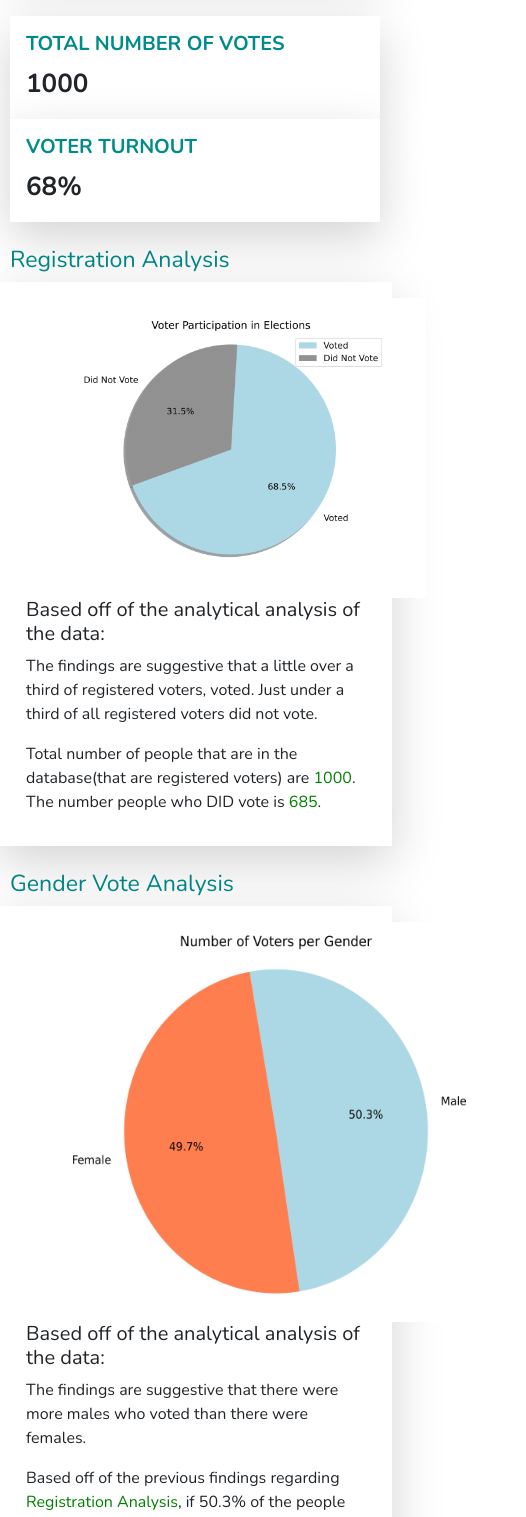
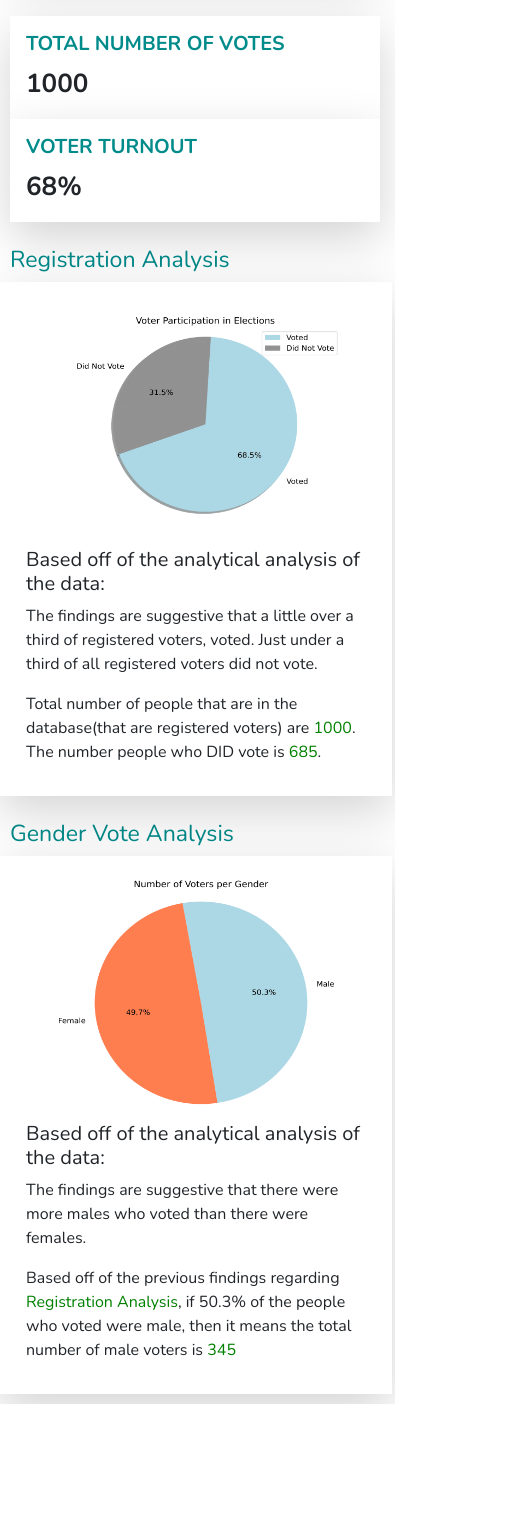
Before and after one commit to DanielRomeo/fakeiec, a Next.js app in the folder fakeIecFrontend/: page / in a window 390 px wide. Shown: the part 752-2269 px from the top of the page, 526 px wide, since content can reach past the window. After the commit the page ends 2156 px from the top, so only its background shows below. Built offline with nearby package versions, Linux system fonts and the light colour scheme.

Commit message:
figured out how to make a responsive image

```diff
--- a/fakeIecFrontend/src/app/page.tsx
+++ b/fakeIecFrontend/src/app/page.tsx
@@ -22,7 +22,42 @@ import ResponsiveImage from './_components/ResponsiveImage'
 // styles:
 import Styles from './_styles/home/home.module.scss'
 
-export default function Home() {
+type ImageLayout = "fill" | "fixed" | "intrinsic" | "responsive" | undefined;
+
+const ImageComponent1: React.FC<{ layout?: ImageLayout }> = ({layout}) =>{
+	return (
+		<div>
+			<Image
+				className={`${Styles.image}`}
+				src="/participation-1.png"
+				alt="Picture of the author that uses the platform to write journals."
+				layout={layout } // Type assertion
+				width="350vh"  // Adjust based on desired width on different viewports
+				height="250vh"
+			/>
+		</div>
+	)
+}
+
+
+
+const ImageComponent2: React.FC<{ layout?: ImageLayout }> = ({layout}) =>{
+	return (
+		<div>
+			<Image
+				className={`${Styles.image}`}
+				src="/gender_distribution-1.png"
+				alt="Picture of the author that uses the platform to write journals."
+				layout={layout } // Type assertion
+				width="350vh"  // Adjust based on desired width on different viewports
+				height="250vh"
+			/>
+		</div>
+	)
+}
+
+
+function Home(){
 
 	const [height, setHeight] = useState<number>(0); // State to store calculated height
 	const handleLoadComplete = (img: any) => {
@@ -89,13 +124,7 @@ export default function Home() {
 							<CardBody className={`${Styles.registrationAnalysisCardBody}`}>
 								<Row className={`${Styles.registrationAnalysisCardRow}`}>
 									<Col className={`${Styles.imageCol}`} lg={6} md={12} sm={12}>
-										<Image
-											className={`${Styles.image}`}
-											src="/participation-1.png"
-											width={400}
-											height={300}
-											alt="Picture of the author that uses the platform to write journals."
-										/>
+										<ImageComponent1></ImageComponent1>
 									</Col>
 
 									<Col className={`${Styles.infoCol}`} lg={6} md={12} sm={12}>
@@ -122,12 +151,7 @@ export default function Home() {
 							<CardBody>
 								<Row>
 									<Col lg={6} md={12} sm={12}>
-										<Image
-											src="/gender_distribution-1.png"
-											width={500}
-											height={400}
-											alt="Picture of the author that uses the platform to write journals."
-										/>
+										<ImageComponent2></ImageComponent2>
 									</Col>
 
 									<Col lg={6} md={12} sm={12}>
@@ -150,3 +174,5 @@ export default function Home() {
 		</div>
 	);
 }
+
+export default Home;
```
Also changed, not shown: fakeIecFrontend/src/app/votestats/page.tsx (+22 -10 lines).
